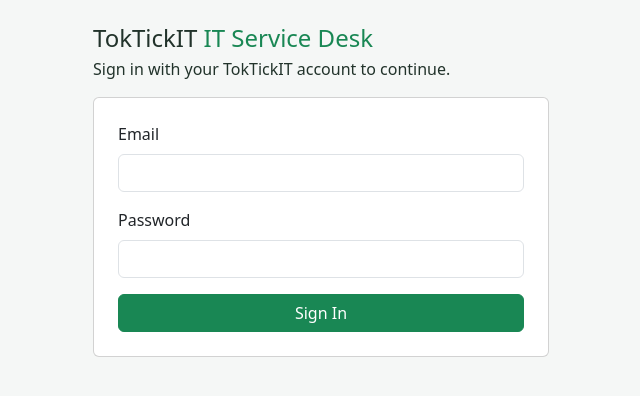
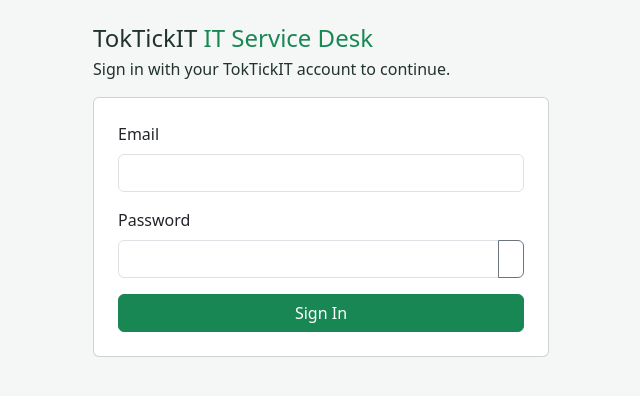
Before and after one commit to Peepipat-Suesoongnuen/TokTickIT, a React (Vite) app in the folder client/: page / in a window 1280 px wide. Shown: the top 396 px of the page, without its empty margins (319-959 px from the left). Built offline with nearby package versions, Linux system fonts and the light colour scheme; no server answers.

Commit message:
feat(client): show/hide password toggle on login like change-password (#45)

```diff
--- a/client/src/pages/Login.tsx
+++ b/client/src/pages/Login.tsx
@@ -26,6 +26,7 @@
   const { login } = useAuth();
   const [email, setEmail] = useState("");
   const [password, setPassword] = useState("");
+  const [showPassword, setShowPassword] = useState(false);
   const [emailError, setEmailError] = useState("");
   const [passwordError, setPasswordError] = useState("");
   const [formError, setFormError] = useState("");
@@ -78,14 +79,32 @@
             <label htmlFor="login-password" className="form-label">
               Password
             </label>
+            <div className="input-group">
               <input
                 id="login-password"
-              type="password"
+                type={showPassword ? "text" : "password"}
                 autoComplete="current-password"
                 className="form-control"
                 value={password}
                 onChange={(e) => setPassword(e.target.value)}
               />
+              <button
+                type="button"
+                className="btn btn-outline-secondary"
+                aria-label={showPassword ? "Hide password" : "Show password"}
+                aria-pressed={showPassword}
+                onClick={() => {
+                  setShowPassword((s) => !s);
+                  document.getElementById("login-password")?.focus();
+                }}
+              >
+                <svg viewBox="0 0 24 24" aria-hidden="true">
+                  <path d="M2.5 12s3.5-6 9.5-6 9.5 6 9.5 6-3.5 6-9.5 6S2.5 12 2.5 12Z"></path>
+                  <circle cx="12" cy="12" r="2.5"></circle>
+                  {showPassword && <path d="M4 4l16 16"></path>}
+                </svg>
+              </button>
+            </div>
             {passwordError && <div className="invalid-feedback d-block">{passwordError}</div>}
           </div>
           {formError && (
```
Also changed, not shown: 1 other file (tests, documents, lock files or other folders). Lines whose indentation alone changed are shown as unchanged.
